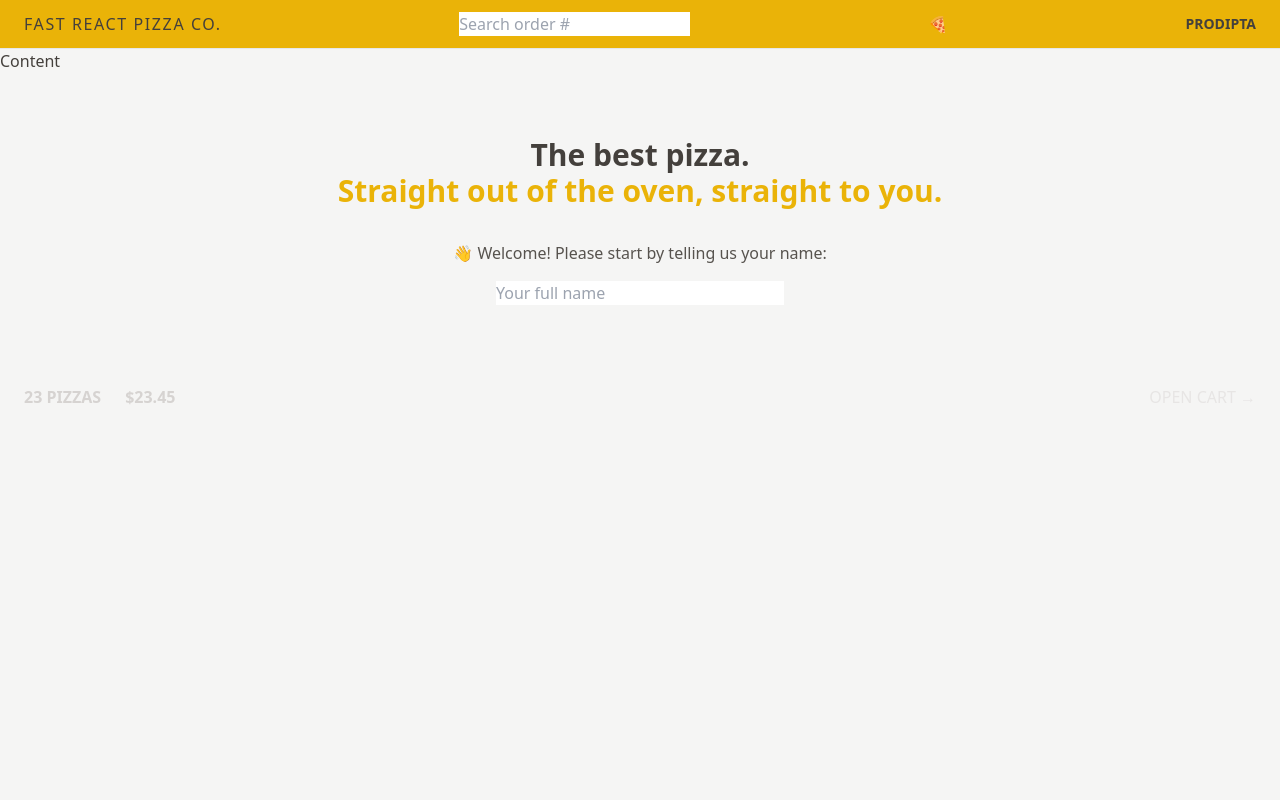
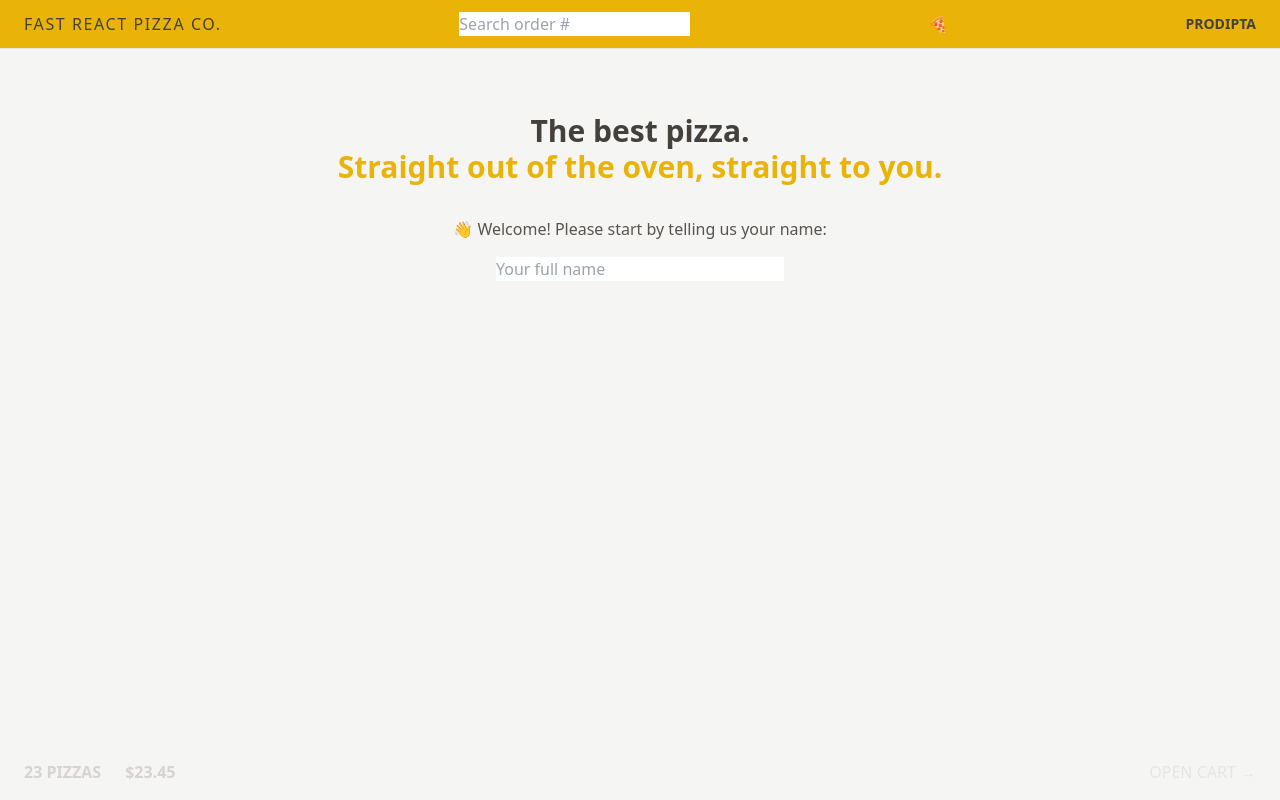
Before and after one commit to Prodipta-Sengupta/fast-react-pizza, a React (Vite) app: page / in a window 1280 px wide. Built offline with nearby package versions, Linux system fonts and the light colour scheme.

Commit message:
Added styles

```diff
--- a/src/ui/AppLayout.jsx
+++ b/src/ui/AppLayout.jsx
@@ -6,13 +6,14 @@
   const navigation = useNavigation();
   const isLoading = navigation.state === "loading";
   return (
-    <div className="layout">
+    <div className="layout grid h-screen grid-rows-[auto_1fr_auto]">
       {isLoading && <Loader></Loader>}
       <Header></Header>
-      <main>
-        <h1>Content</h1>
-        <Outlet />
-      </main>
+      <div className="overflow-scroll">
+        <main className="mx-auto max-w-3xl">
+          <Outlet />
+        </main>
+      </div>
       <CartOverview></CartOverview>
     </div>
   );
```
